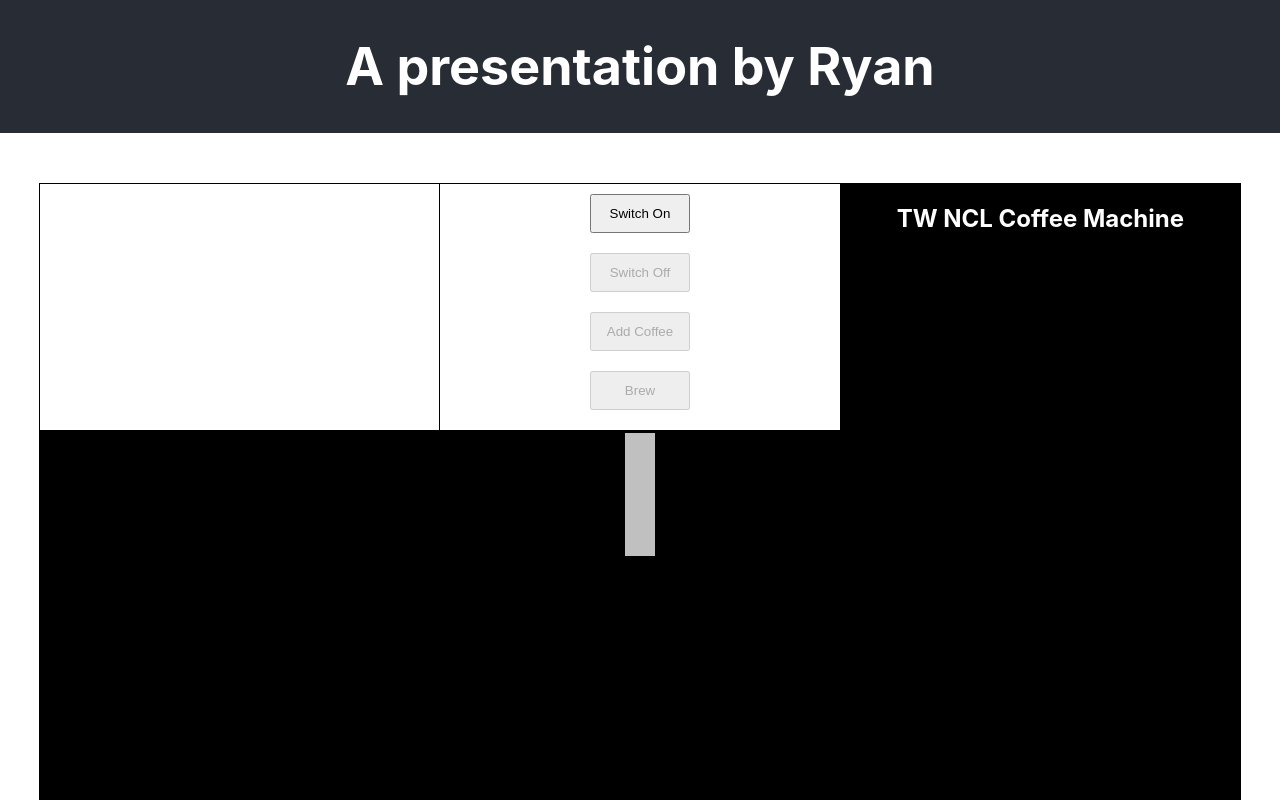
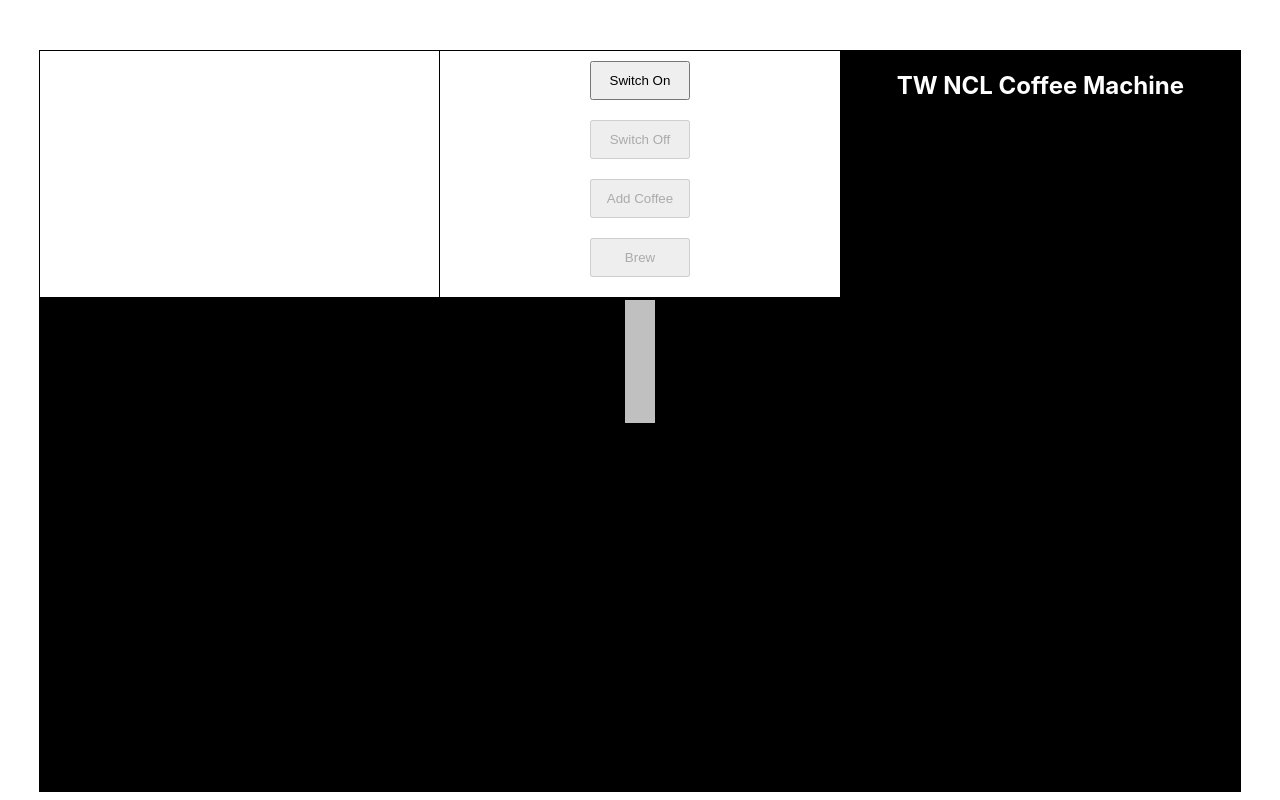
Before and after one commit to rb1193/xstate-coffee-machine, a React (Create React App) app: page / in a window 1280 px wide. Shown: the top 800 px of the page. Built offline with nearby package versions, Linux system fonts and the light colour scheme.

Commit message:
Removed my name from the header

```diff
--- a/src/App.js
+++ b/src/App.js
@@ -4,9 +4,6 @@ import CoffeeMachine from './CoffeeMachine';
 function App() {
   return (
     <div className="App">
-      <header className="App-header">
-        <h1 className="App-title">A presentation by Ryan</h1>
-      </header>
       <main>
         <CoffeeMachine />
       </main>
```
